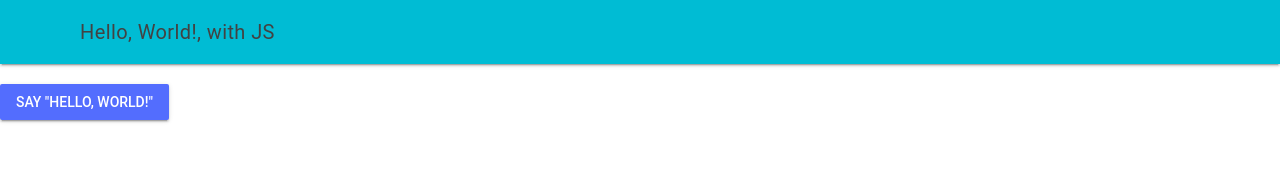
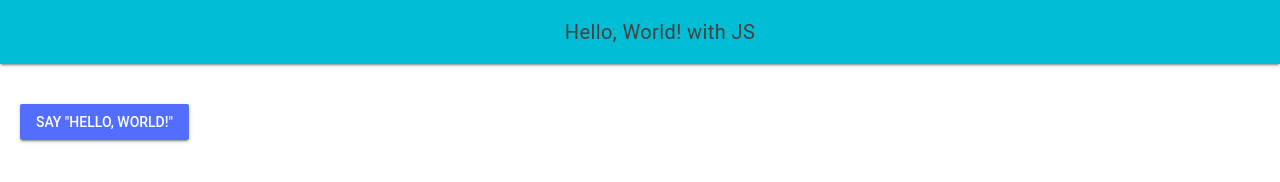
Before and after one commit to Johanna-liu16/ICS2O-Unit2-01-HTML-JS, a plain HTML site: page index.html in a window 1280 px wide. Drawn offline with nearby package versions, Linux system fonts and the light colour scheme.

Commit message:
changed code

```diff
--- a/css/style.css
+++ b/css/style.css
@@ -1,19 +1,22 @@
 /* Created by: Johanna Liu
- * Created on: Feb 2022
- * This CSS file defines the style for index.html ICS2O-Unit1-04-HTML-CSS
+ * Created on: Mar 2022
+ * This CSS file defines the style for index.html
 */
 
-body {
-  background-color: azure;
+.mdl-layout__header-row {
+  align-items: center;
+  justify-content: center;
 }
 
-h1 {
-  background-color: rgb(153 255 221);
-  color: hsl(0deg 0% 0%);
-  padding: 40px;
-  text-align: center;
+.mdl-layout__content {
+  padding-left: 15pt;
+  padding-right: 15pt;
+  padding-top: 15pt;
 }
 
 p {
-  background-color: #e0ffff;
+  color: black;
+  font-family: Helvetica, Arial, sans-serif;
+  font-size: 1.5rem;
+  padding-top: 15pt;
 }
--- a/index.html
+++ b/index.html
@@ -13,6 +13,7 @@
     <link rel="icon" type="image/png" sizes="32x32" href="favicon-32x32.png">
     <link rel="icon" type="image/png" sizes="16x16" href="favicon-16x16.png">
     <link rel="manifest" href="site.webmanifest">
+    <link rel="stylesheet" href="./css/style.css" />
     <title>My first webpage, with JS</title>
   </head>
     <body>
@@ -21,7 +22,7 @@
       <div class = "mdl-layout mdl-js-layout mdl-layout--fixed-header">
         <header class = "mdl-layout__header">
           <div class = "mdl-layout__header-row">
-          <span class = "mdl-layout-title">Hello, World!, with JS</span>
+            <span class = "mdl-layout-title">Hello, World! with JS</span>
           </div>
         </header>
         <main class = "mdl-layout__content">
```
Lines whose indentation alone changed are shown as unchanged.
